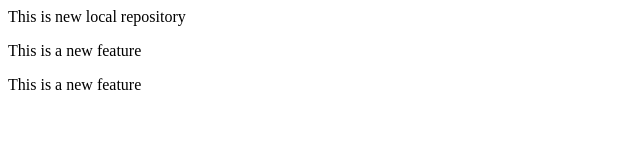
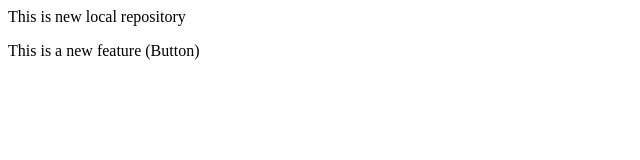
Before and after one commit to Sumayyamomin/localrepo, a plain HTML site: page index.html in a window 1280 px wide. Shown: the whole page, without its empty margins (0-640 px from the left). Drawn offline with Linux system fonts and the light colour scheme.

```diff
--- a/index.html
+++ b/index.html
@@ -1,3 +1,2 @@
 <p>This is new local repository</p>
-<p>This is a new feature</p>
-<p>This is a new feature</p>
+<p>This is a new feature (Button) </p>
```
